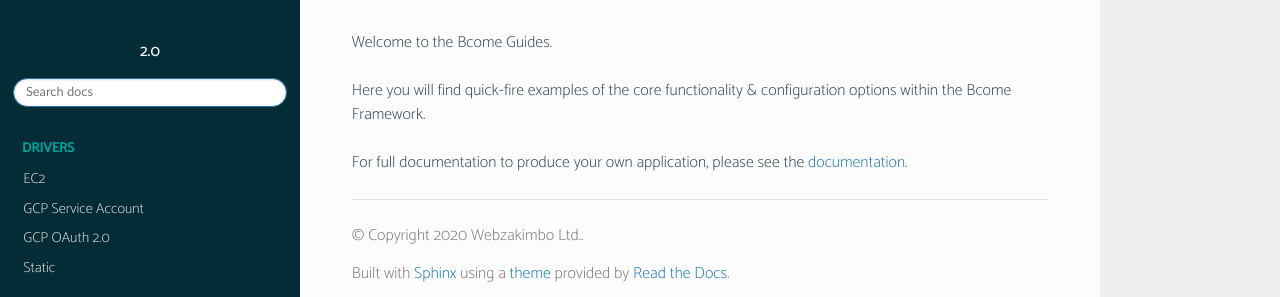
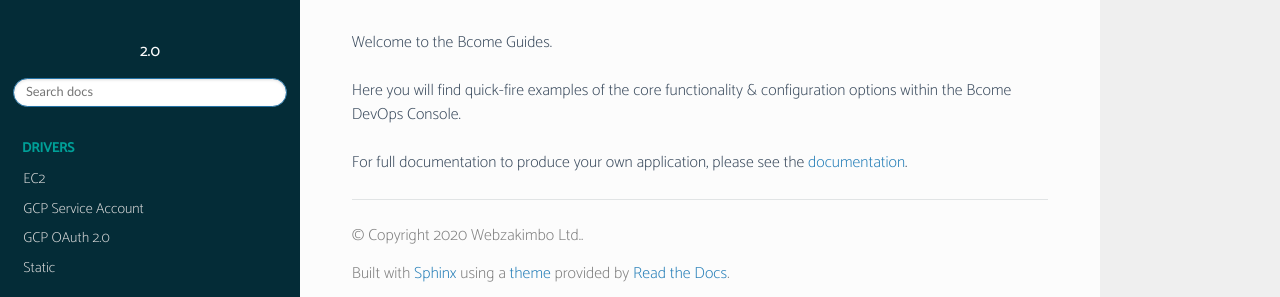
Before and after one commit to webzakimbo/bcome-read-the-docs-guides, a Sphinx documentation site: the page built from docs/source/index.rst, in a window 1280 px wide. Shown: the part 146-443 px from the top of the page. Built offline with Sphinx 7.4.7 and the Read the Docs theme 2.0.0, drawn with Linux system fonts in a browser that asks for light colours; pages that are not in the unit, such as notebooks, are missing from menus.

Commit message:
aligned blurb

```diff
--- a/docs/source/intro.rst
+++ b/docs/source/intro.rst
@@ -3,10 +3,10 @@ Bcome Guides
 ************
 
 .. meta::
-   :description lang=en: Welcome to the Bcome Guides - quick-fire examples of the core functionality and configuration options available within the Bcome framework.
+   :description lang=en: Welcome to the Bcome Guides - quick-fire examples of the core functionality and configuration options available within the Bcome DevOps Console.
 
 Welcome to the Bcome Guides.
 
-Here you will find quick-fire examples of the core functionality & configuration options within the Bcome Framework.
+Here you will find quick-fire examples of the core functionality & configuration options within the Bcome DevOps Console.
 
 For full documentation to produce your own application, please see the |DOCS|_.
```
